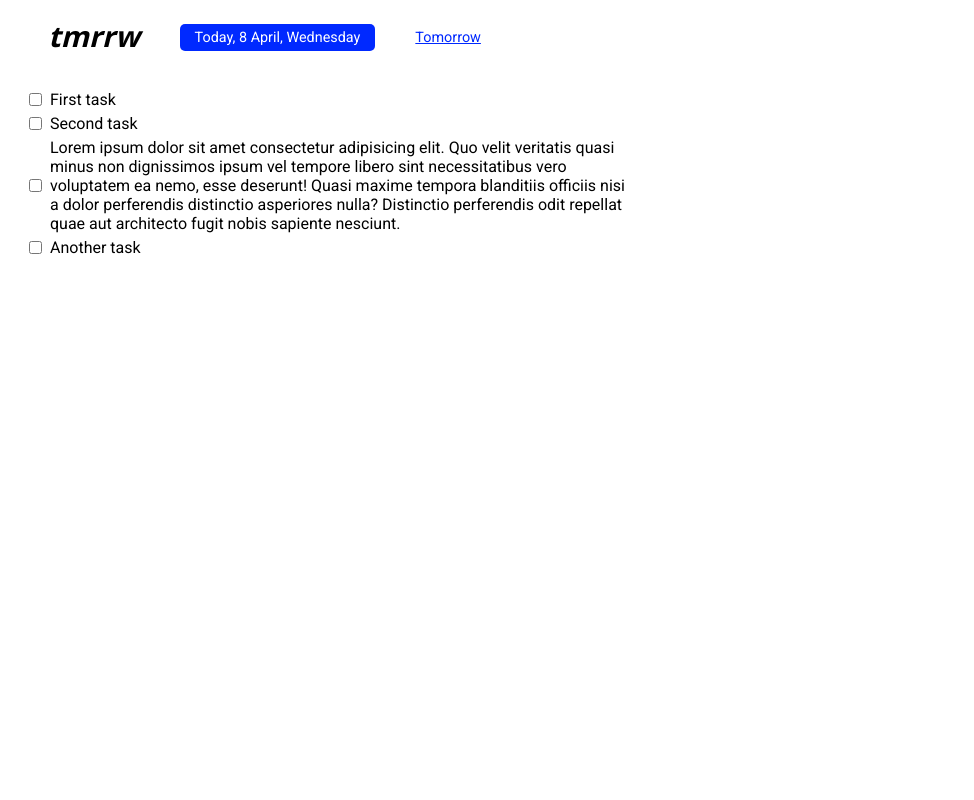
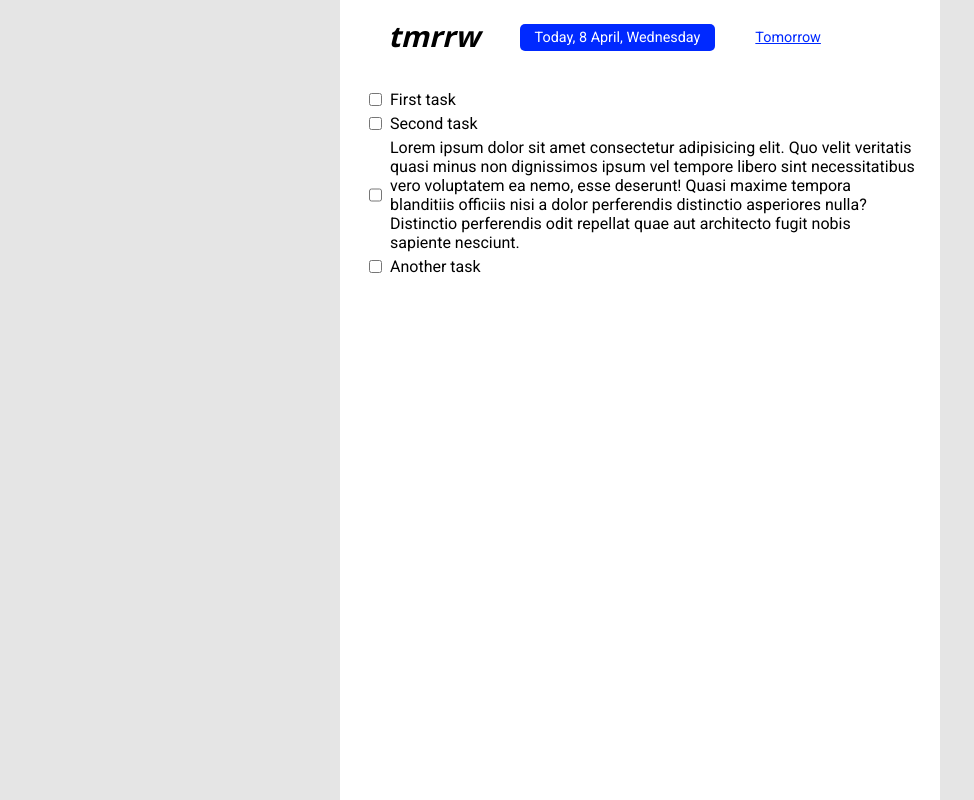
Before and after one commit to tmrrw-team/tmrrw, a Vue app: page / in a window 1280 px wide. Shown: the whole page, without its empty margins (0-974 px from the left). Built offline with nearby package versions, Linux system fonts and the light colour scheme.

Commit message:
update app layout style

```diff
--- a/src/App.vue
+++ b/src/App.vue
@@ -21,8 +21,10 @@ export default {
 }
 
 body {
+  overflow-y: scroll;
   margin: 0;
   font-size: 16px;
+  background: #E5E5E5;
 
   font-family: 'Roboto', sans-serif;
   -webkit-font-smoothing: antialiased;
--- a/src/modules/common/components/TaskList.vue
+++ b/src/modules/common/components/TaskList.vue
@@ -31,7 +31,6 @@ export default {
   list-style: none;
   margin: 0;
   padding: 0;
-  max-width: 600px;
 }
 
 li {
--- a/src/modules/layout/components/AppLayout.vue
+++ b/src/modules/layout/components/AppLayout.vue
@@ -1,5 +1,5 @@
 <template>
-  <div id="app">
+  <div id="app" class="app-layout">
     <header>
       <div class="logo">tmrrw</div>
 
@@ -24,6 +24,17 @@ export default {
 </script>
 
 <style lang="scss" scoped>
+.app-layout {
+  background: white;
+  max-width: 600px;
+  margin-left: auto;
+  margin-right: auto;
+
+  display: flex;
+  min-height: 100vh;
+  flex-direction: column;
+}
+
 header {
   padding: 18px 48px;
   display: flex;
@@ -38,4 +49,9 @@ header {
   font-weight: bold;
   font-style: italic;
 }
+
+main {
+  flex: 1;
+  display: flex;
+}
 </style>
```
